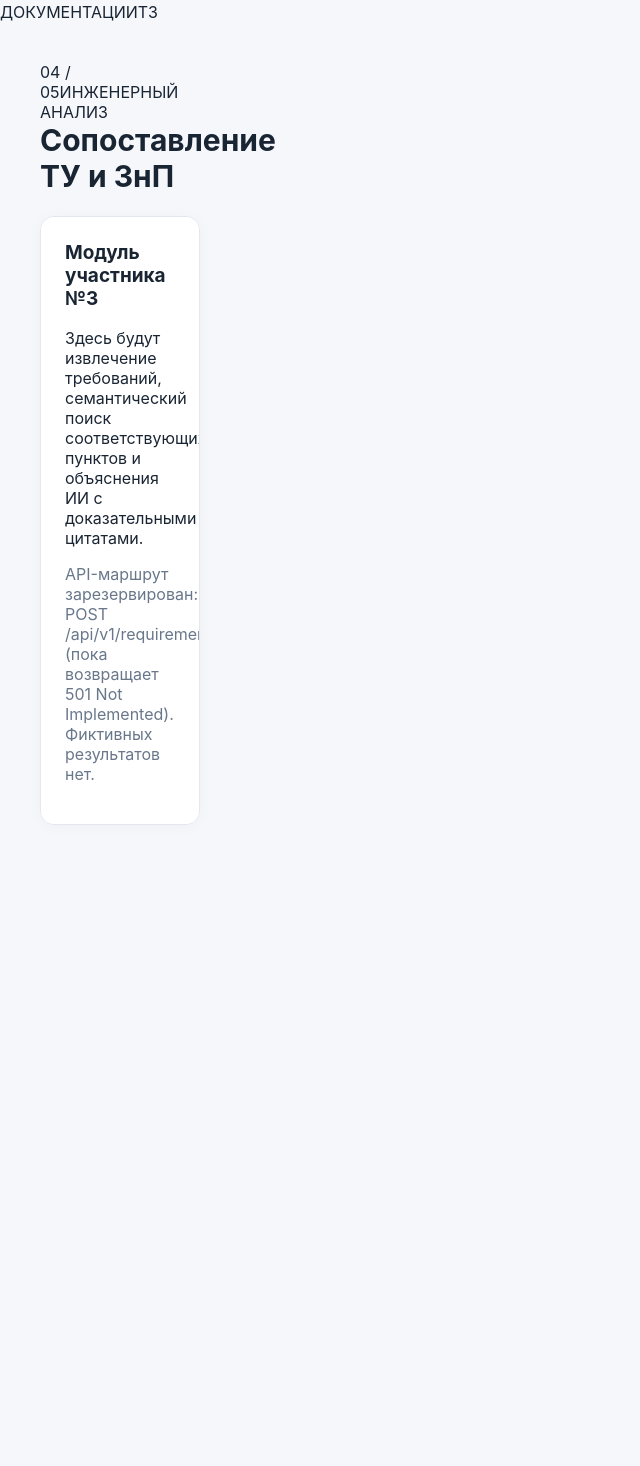
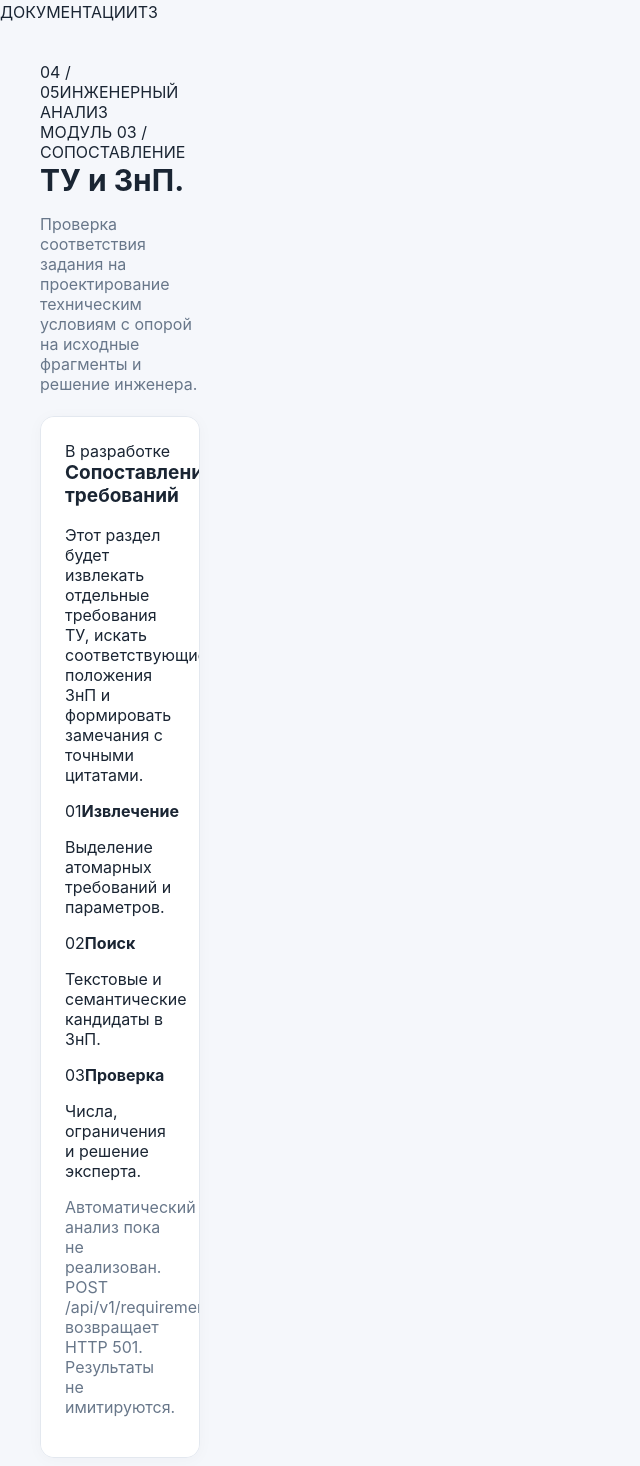
Before and after one commit to Barusss/Sber-Giga-Project, a React (Vite) app in the folder frontend/: page /requirements in a window 1280 px wide. Shown: the part 744-2210 px from the top of the page, without its empty margins (0-640 px from the left). Before the commit the page ends 1609 px from the top, so only its background shows below. Built offline with nearby package versions, Linux system fonts and the light colour scheme; no server answers.

Commit message:
design(frontend): build tactile Emboss / Deboss workspace layout and project screens

```diff
--- a/frontend/src/pages/RequirementsPage.tsx
+++ b/frontend/src/pages/RequirementsPage.tsx
@@ -1 +1,23 @@
-export function RequirementsPage(){return <><h1>Сопоставление ТУ и ЗнП</h1><section className="panel"><h2>Модуль участника №3</h2><p>Здесь будут извлечение требований, семантический поиск соответствующих пунктов и объяснения ИИ с доказательными цитатами.</p><p className="muted">API-маршрут зарезервирован: POST /api/v1/requirements/analyze (пока возвращает 501 Not Implemented). Фиктивных результатов нет.</p></section></>}
+export function RequirementsPage() {
+  return <div className="requirements-workspace">
+    <header className="page-heading">
+      <div className="eyebrow">МОДУЛЬ 03 / СОПОСТАВЛЕНИЕ</div>
+      <h1>ТУ и ЗнП<span className="heading-dot">.</span></h1>
+      <p className="muted">Проверка соответствия задания на проектирование техническим условиям
+        с опорой на исходные фрагменты и решение инженера.</p>
+    </header>
+    <section className="panel requirements-intro">
+      <span className="status-note">В разработке</span>
+      <h2>Сопоставление требований</h2>
+      <p>Этот раздел будет извлекать отдельные требования ТУ, искать соответствующие
+        положения ЗнП и формировать замечания с точными цитатами.</p>
+      <div className="requirements-steps">
+        <div><span>01</span><strong>Извлечение</strong><p>Выделение атомарных требований и параметров.</p></div>
+        <div><span>02</span><strong>Поиск</strong><p>Текстовые и семантические кандидаты в ЗнП.</p></div>
+        <div><span>03</span><strong>Проверка</strong><p>Числа, ограничения и решение эксперта.</p></div>
+      </div>
+      <p className="muted requirements-disclaimer">Автоматический анализ пока не реализован.
+        POST /api/v1/requirements/analyze возвращает HTTP 501. Результаты не имитируются.</p>
+    </section>
+  </div>
+}
```
